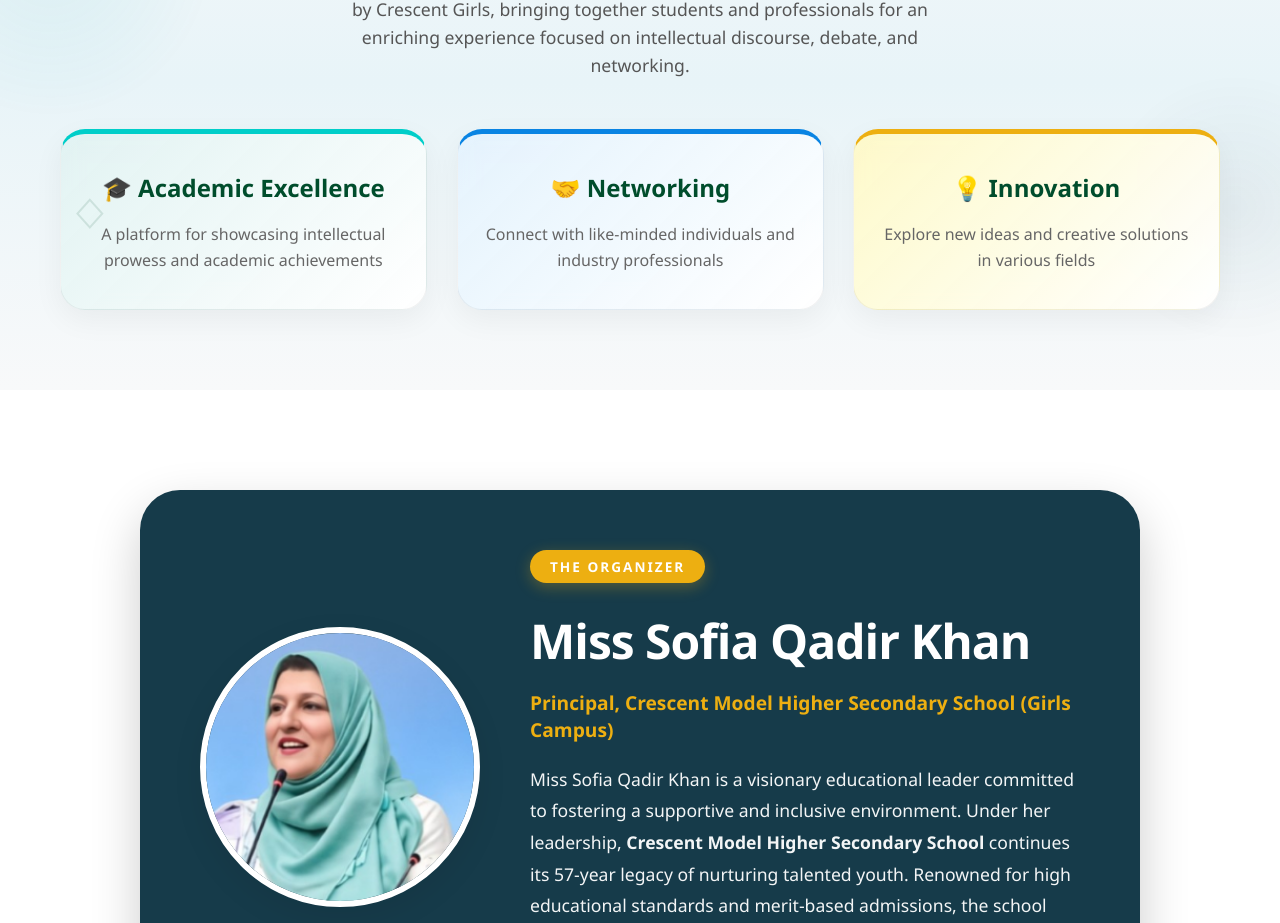
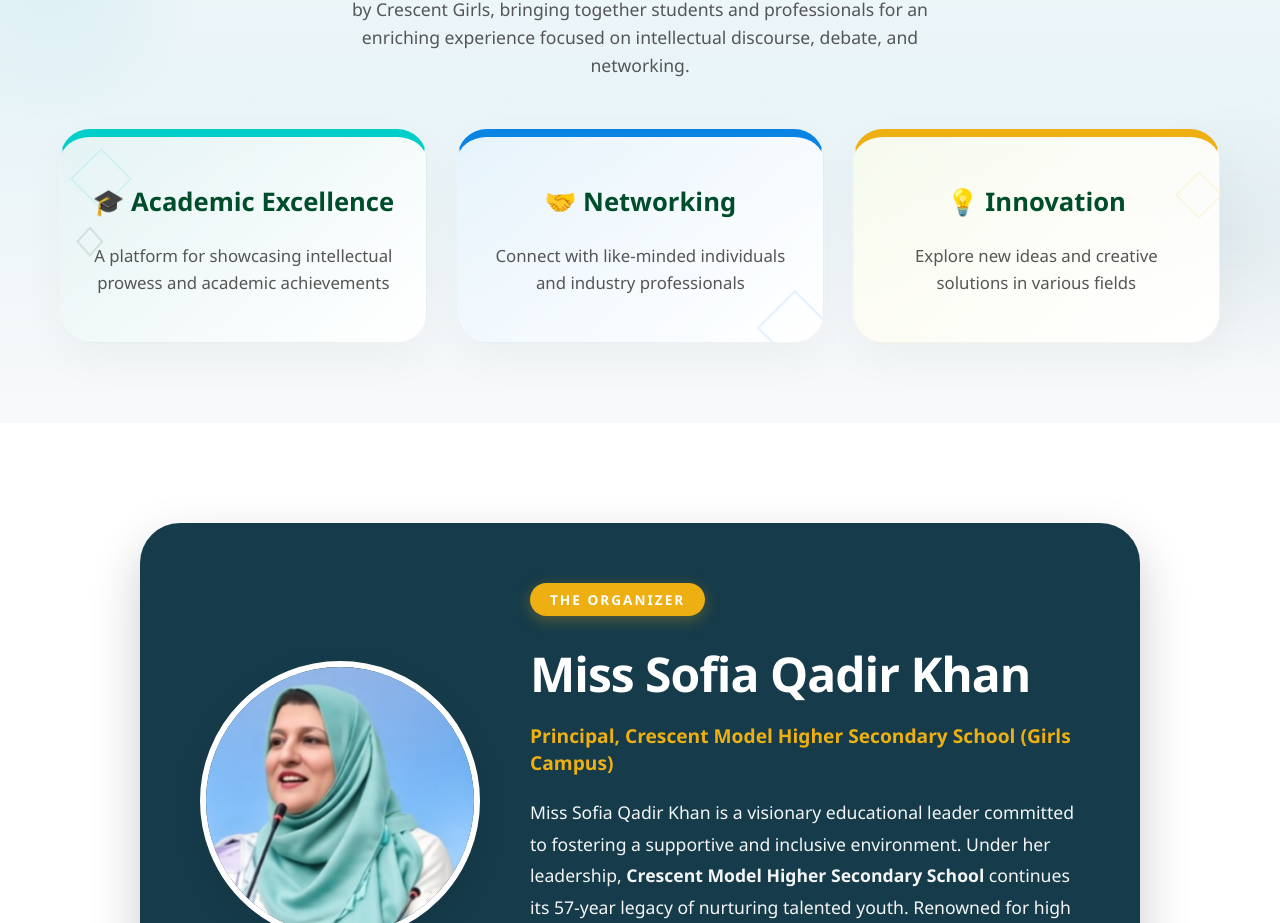
Before and after one commit to Shirmeen/moot2.0, a React (Create React App) app: page / in a window 1280 px wide. Shown: the part 1418-2341 px from the top of the page. Built offline with nearby package versions, Linux system fonts and the light colour scheme.

Commit message:
adding more features

```diff
--- a/src/components/About.css
+++ b/src/components/About.css
@@ -123,15 +123,62 @@
 }
 
 .highlight-card {
-  padding: 35px 25px;
-  border-radius: 25px;
-  box-shadow: 0 10px 30px rgba(0, 0, 0, 0.05);
+  padding: 45px 30px;
+  border-radius: 30px;
+  box-shadow: 0 15px 45px rgba(0, 0, 0, 0.04);
   text-align: center;
-  transition: all 0.4s ease;
+  transition: all 0.5s cubic-bezier(0.175, 0.885, 0.32, 1.275);
   overflow: hidden;
   position: relative;
-  border: 1px solid rgba(0, 0, 0, 0.05);
-  backdrop-filter: blur(10px);
+  border: 1px solid rgba(0, 0, 0, 0.03);
+  background: #ffffff;
+}
+
+/* Decorative background elements for cards */
+.highlight-card::before {
+  content: '';
+  position: absolute;
+  top: -20px;
+  left: -20px;
+  width: 80px;
+  height: 80px;
+  border: 2px solid transparent;
+  transform: rotate(45deg);
+  opacity: 0.1;
+  transition: all 0.5s ease;
+  z-index: 0;
+}
+
+.highlight-1::before {
+  border-color: #00cec9;
+  top: 10%;
+  left: 5%;
+  width: 40px;
+  height: 40px;
+  display: block;
+}
+
+.highlight-2::before {
+  border-color: #0984e3;
+  top: 80%;
+  left: 85%;
+  width: 50px;
+  height: 50px;
+  display: block;
+}
+
+.highlight-3::before {
+  border-color: #edaf11;
+  top: 20%;
+  left: 90%;
+  width: 30px;
+  height: 30px;
+  display: block;
+}
+
+.highlight-card:hover::before {
+  transform: rotate(90deg) scale(1.5);
+  opacity: 0.2;
 }
 
 /* Subtle shimmer effect on cards */
@@ -142,8 +189,8 @@
   left: -100%;
   width: 100%;
   height: 100%;
-  background: linear-gradient(90deg, transparent, rgba(255, 255, 255, 0.4), transparent);
-  transition: left 0.5s ease;
+  background: linear-gradient(90deg, transparent, rgba(255, 255, 255, 0.6), transparent);
+  transition: left 0.6s ease;
   z-index: 0;
 }
 
@@ -152,40 +199,42 @@
 }
 
 .highlight-1 {
-  background: linear-gradient(135deg, rgba(224, 242, 241, 0.9) 0%, rgba(255, 255, 255, 0.95) 100%);
-  border-top: 5px solid #00cec9;
+  background: linear-gradient(135deg, rgba(224, 242, 241, 0.6) 0%, #ffffff 100%);
+  border-top: 8px solid #00cec9;
 }
 
 .highlight-2 {
-  background: linear-gradient(135deg, rgba(227, 242, 253, 0.9) 0%, rgba(255, 255, 255, 0.95) 100%);
-  border-top: 5px solid #0984e3;
+  background: linear-gradient(135deg, rgba(227, 242, 253, 0.6) 0%, #ffffff 100%);
+  border-top: 8px solid #0984e3;
 }
 
 .highlight-3 {
-  background: linear-gradient(135deg, rgba(255, 249, 196, 0.9) 0%, rgba(255, 255, 255, 0.95) 100%);
-  border-top: 5px solid #edaf11;
-}
-
-/* Remove the absolute before pseudo-element to simplify */
-.highlight-card::before {
-  display: none;
+  background: linear-gradient(135deg, rgba(255, 253, 231, 0.6) 0%, #ffffff 100%);
+  border-top: 8px solid #edaf11;
 }
 
 .highlight-card:hover {
-  transform: translateY(-8px) scale(1.02);
-  box-shadow: 0 20px 50px rgba(0, 169, 181, 0.15);
+  transform: translateY(-12px);
+  box-shadow: 0 25px 60px rgba(0, 0, 0, 0.08);
 }
 
 .highlight-card h3 {
-  font-size: 1.5rem;
-  margin-bottom: 15px;
+  font-size: 1.6rem;
+  margin-bottom: 20px;
   color: var(--primary-color);
+  font-weight: 700;
   position: relative;
   z-index: 1;
+  display: flex;
+  align-items: center;
+  justify-content: center;
+  gap: 10px;
 }
 
 .highlight-card p {
-  color: #666;
+  color: #555;
+  font-size: 1.05rem;
+  line-height: 1.6;
   position: relative;
   z-index: 1;
 }
--- a/src/components/Hero.css
+++ b/src/components/Hero.css
@@ -1,5 +1,9 @@
 .hero {
   background-color: var(--light-bg);
+  background-image: linear-gradient(rgba(255, 255, 255, 0.98), rgba(255, 255, 255, 0.98)), url(../../public/hero-bg.jpg);
+  background-size: cover;
+  background-position: center;
+  background-repeat: no-repeat;
   color: var(--dark-text);
   padding: 120px 20px;
   text-align: center;
@@ -10,6 +14,8 @@
   position: relative;
   overflow: hidden;
 }
+
+
 
 /* Floating Decorative Elements */
 .floating-elements {
```
Also changed, not shown: public/hero-bg.jpg (added), 6 other files (tests, documents, lock files or other folders).
